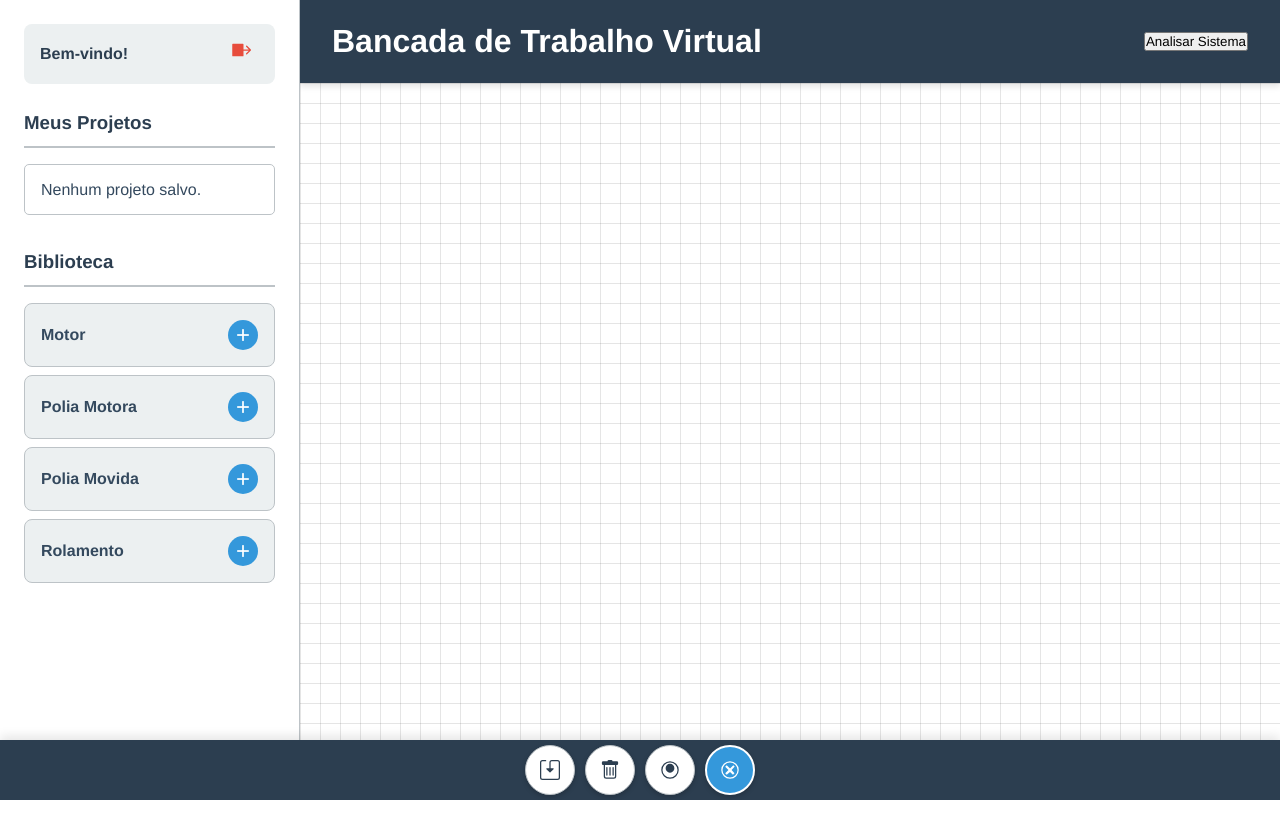
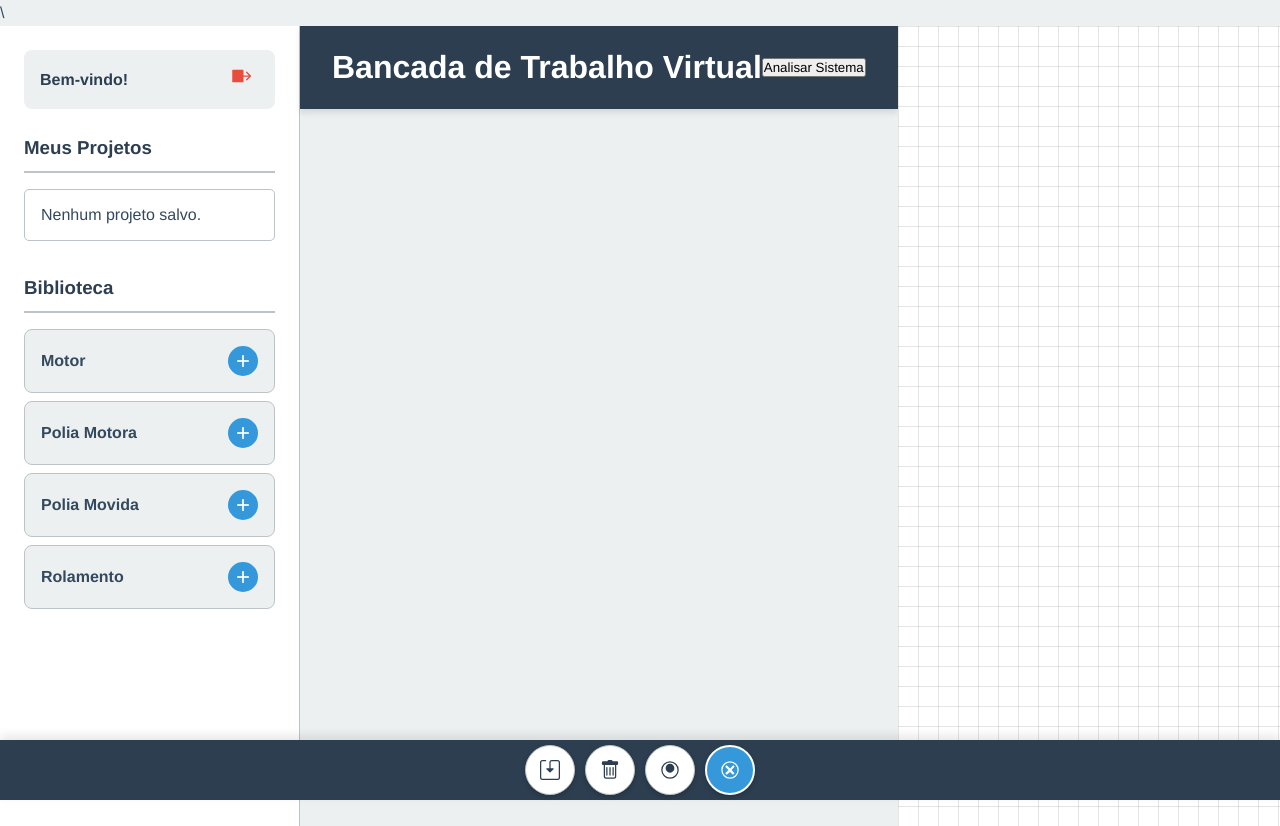
Before and after one commit to Jonathan0078/Dockerfile-, a Flask app: page /dashboard in a window 1280 px wide. Before the commit the page ends 800 px from the top, so only its background shows below. Run offline with Flask 3, Linux system fonts and the light colour scheme; the visitor is signed in with stand-in values (Sample User, id 1); data that the repository does not hold is empty; some libraries are stand-ins or nearby versions.

Commit message:
Update platform.html

```diff
--- a/templates/platform.html
+++ b/templates/platform.html
@@ -2,7 +2,7 @@
 <html lang="pt-BR">
 <head>
     <meta charset="UTF-8">
-    <meta name="viewport" content="width=device-width, initial-scale=1.0">
+    <meta name="viewport" content="width=device-width, initial-scale=1.0">\
     <title>Plataforma de Engenharia</title>
     <link rel="stylesheet" href="{{ url_for('static', filename='style.css') }}">
     <script src="https://cdnjs.cloudflare.com/ajax/libs/jspdf/2.5.1/jspdf.umd.min.js"></script>
@@ -31,15 +31,16 @@
             </div>
         </aside>
 
-        <main id="main-workbench">
+        <div id="workbench-header-container">
             <header class="workbench-header">
                 <h1>Bancada de Trabalho Virtual</h1>
                 <button id="analyze-button">Analisar Sistema</button>
             </header>
-            <div id="workbench-area">
-                <svg id="connection-canvas"></svg>
-            </div>
-        </main>
+        </div>
+
+        <div id="workbench-area">
+            <svg id="connection-canvas"></svg>
+        </div>
 
         <aside id="results-panel" class="hidden">
             <h2>Análise do Sistema</h2>
@@ -104,7 +105,7 @@
             <svg xmlns="http://www.w3.org/2000/svg" width="20" height="20" fill="currentColor" viewBox="0 0 16 16"><path d="M5.5 5.5A.5.5 0 0 1 6 6v6a.5.5 0 0 1-1 0V6a.5.5 0 0 1 .5-.5zm2.5 0a.5.5 0 0 1 .5.5v6a.5.5 0 0 1-1 0V6a.5.5 0 0 1 .5-.5zm3 .5a.5.5 0 0 0-1 0v6a.5.5 0 0 0 1 0V6z"/><path d="M14.5 3a1 1 0 0 1-1 1H13v9a2 2 0 0 1-2 2H5a2 2 0 0 1-2-2V4h-.5a1 1 0 0 1-1-1V2a1 1 0 0 1 1-1H6a1 1 0 0 1 1-1h2a1 1 0 0 1 1 1h3.5a1 1 0 0 1 1 1v1zM4.118 4 4 4.059V13a1 1 0 0 0 1 1h6a1 1 0 0 0 1-1V4.059L11.882 4H4.118zM2.5 3V2h11v1h-11z"/></svg>
         </button>
         <button id="settings-button" class="btn btn-action" title="Otimizar Sistema">
-            <svg xmlns="http://www.w3.org/2000/svg" width="20" height="20" fill="currentColor" viewBox="0 0 16 16"><path fill-rule="evenodd" d="M8 1a7 7 0 1 0 0 14A7 7 0 0 0 8 1zm0 13a6 6 0 1 1 0-12 6 6 0 0 1 0 12zM8 3a3.5 3.5 0 1 0 0 7 3.5 3.5 0 0 0 0-7z"/><path d="M8 5a1 1 0 1 0 0 2 1 1 0 0 0 0-2zm0 1a2 2 0 1 1 0 4 2 2 0 0 1 0-4z"/></svg>
+            <svg xmlns="http://www.w3.org/2000/svg" width="20" height="20" fill="currentColor" viewBox="0 0 16 16"><path fill-rule="evenodd" d="M8 1a7 7 0 1 0 0 14A7 7 0 0 0 8 1zm0 13a6 6 0 1 1 0-12 6 6 0 0 1 0 12zM8 3a3.5 3.5 1 1 0 0 7 3.5 3.5 0 0 0 0-7z"/><path d="M8 5a1 1 0 1 0 0 2 1 1 0 0 0 0-2zm0 1a2 2 0 1 1 0 4 2 2 0 0 1 0-4z"/></svg>
         </button>
         <button id="analyze-button-mobile" class="btn btn-action-highlight" title="Analisar Sistema">
             <svg xmlns="http://www.w3.org/2000/svg" width="20" height="20" fill="currentColor" viewBox="0 0 16 16"><path d="M11.594 5.378 9.248 8.016 11.594 10.654 10.36 11.888 8.016 9.542 5.378 11.888 4.144 10.654 6.782 8.016 4.144 5.378 5.378 4.144 8.016 6.782 10.654 4.144 11.888 5.378z"/><path fill-rule="evenodd" d="M8 1a7 7 0 1 0 0 14A7 7 0 0 0 8 1zm0 13a6 6 0 1 1 0-12 6 6 0 0 1 0 12z"/></svg>
```
